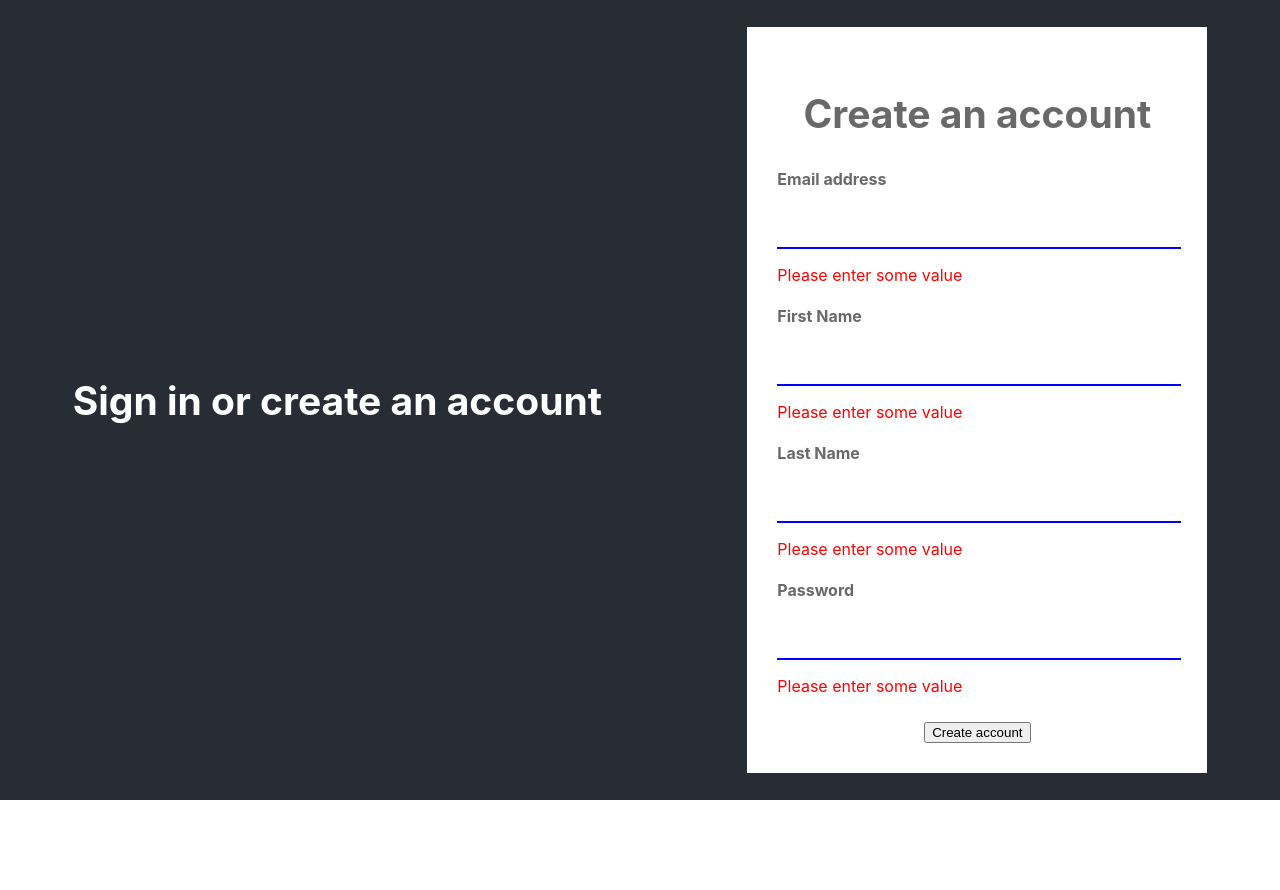
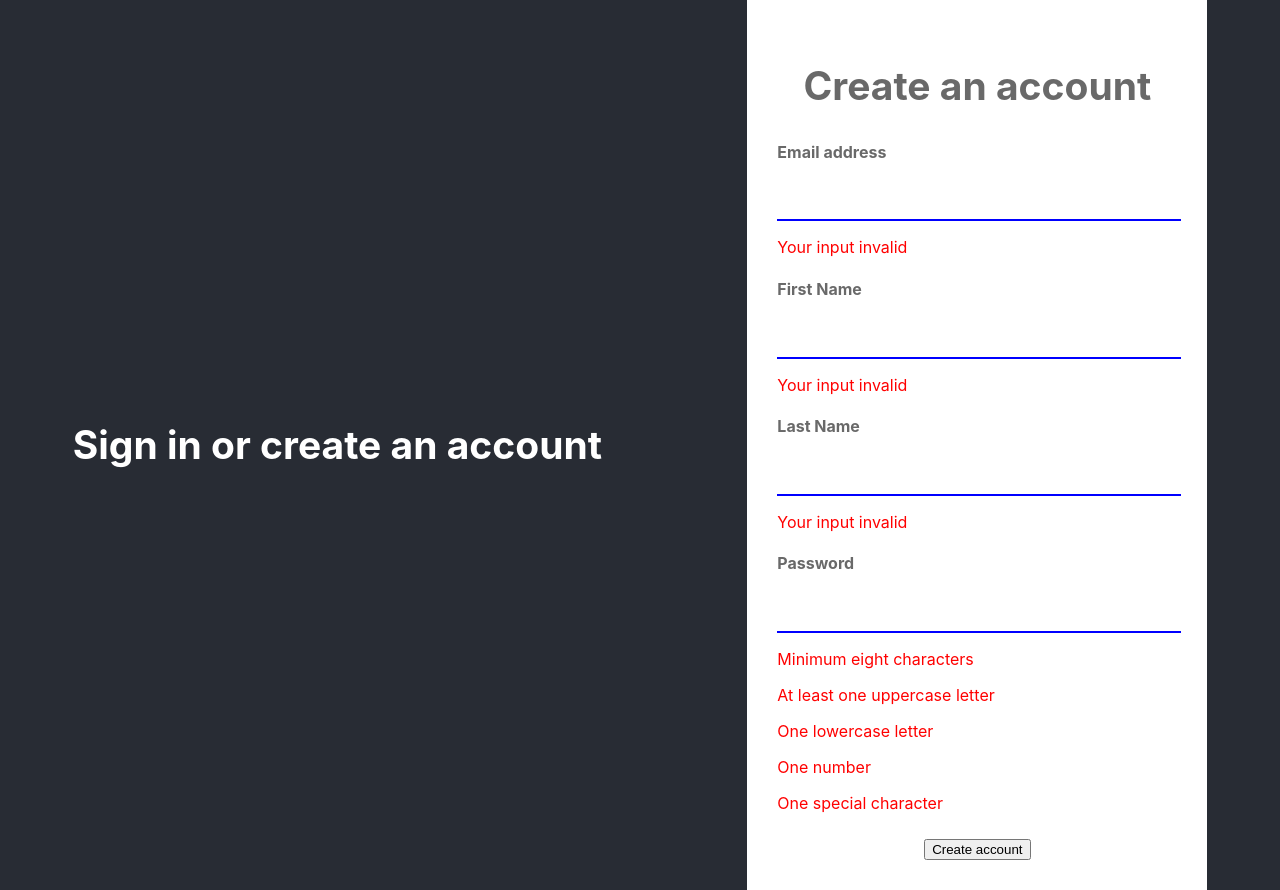
Before and after one commit to Anri-H/Form, a React (Create React App) app: page / in a window 1280 px wide. Before the commit the page ends 800 px from the top, so only its background shows below. Built offline with nearby package versions, Linux system fonts and the light colour scheme.

Commit message:
feat(input.jsx): added password invalid message

```diff
--- a/src/Components/Input/Input.jsx
+++ b/src/Components/Input/Input.jsx
@@ -1,6 +1,13 @@
 import style from "./input.module.css";
 
-export default function Input({title, type, name, onChange, disabled  }) {
+export default function Input({
+  title,
+  type,
+  name,
+  value,
+  onChange,
+  disabled,
+}) {
   return (
     <div className={style.labelGroup}>
       <h4 className={style.title}>{title}</h4>
@@ -8,10 +15,22 @@ export default function Input({title, type, name, onChange, disabled  }) {
         className={style.Input}
         type={type}
         name={name}
+        value={value}
         onChange={onChange}
       />
+
       {disabled ? (
-        <p className={style.inValid}>Please enter some value</p>
+        name === "password" ? (
+          <>
+            <p className={style.inValid}>Minimum eight characters</p>
+            <p className={style.inValid}>At least one uppercase letter</p>
+            <p className={style.inValid}>One lowercase letter</p>
+            <p className={style.inValid}>One number</p>
+            <p className={style.inValid}>One special character</p>
+            </>
+        ) : (
+          <p className={style.inValid}>Your input invalid</p>
+        )
       ) : (
         ""
       )}
```
